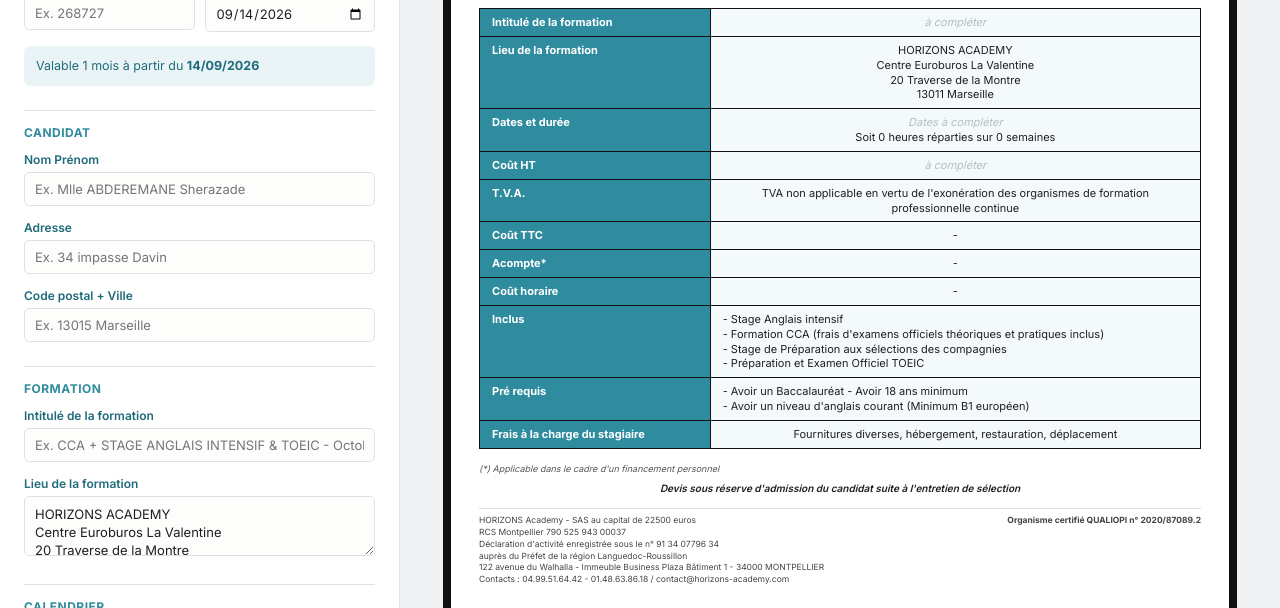
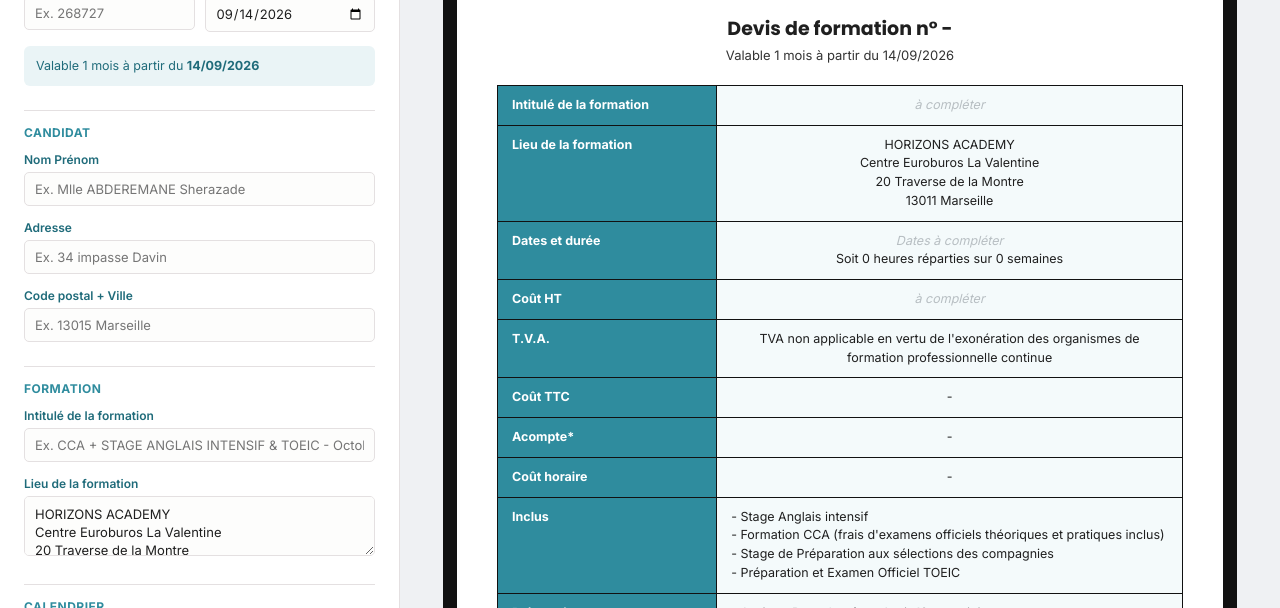
Before and after one commit to Thelaboratoire-lang/devishorizon, a plain HTML site: page index.html in a window 1280 px wide. Shown: the part 192-800 px from the top of the page. Drawn offline with Linux system fonts and the light colour scheme.

Commit message:
Update index.html

```diff
--- a/index.html
+++ b/index.html
@@ -121,16 +121,16 @@
     width:794px;
     min-height:1123px;
     background:var(--paper);
-    border:8px solid var(--black);
-    padding:20px 28px 24px;
+    border:14px solid var(--black);
+    padding:32px 40px 40px;
   }
   .dv-header{
     display:flex;
     justify-content:space-between;
     align-items:flex-start;
-    margin-bottom:14px;
+    margin-bottom:30px;
   }
-  .dv-logo{max-width:130px; max-height:65px; object-fit:contain;}
+  .dv-logo{max-width:170px; max-height:90px; object-fit:contain;}
   .dv-client{
     text-align:right;
     font-size:13px;
@@ -143,15 +143,15 @@
     text-align:center;
     font-family:'Poppins',sans-serif;
     font-weight:700;
-    font-size:16px;
+    font-size:19px;
     color:var(--ink);
-    margin:0 0 2px;
+    margin:0 0 4px;
   }
   .dv-subtitle{
     text-align:center;
-    font-size:11.5px;
+    font-size:13px;
     color:#333;
-    margin:0 0 12px;
+    margin:0 0 22px;
   }
   table.dv-table{
     width:100%;
@@ -160,10 +160,10 @@
   }
   table.dv-table td{
     border:1px solid #111;
-    padding:6px 12px;
-    font-size:11px;
+    padding:10px 14px;
+    font-size:12.5px;
     vertical-align:top;
-    line-height:1.35;
+    line-height:1.5;
   }
   table.dv-table td.dv-label{
     background:var(--teal);
@@ -178,25 +178,25 @@
   }
   table.dv-table td.dv-value.left{text-align:left;}
   .dv-note{
-    font-size:9px;
+    font-size:10.5px;
     font-style:italic;
     color:#555;
-    margin:3px 0 8px;
+    margin:4px 0 14px;
   }
   .dv-warning{
     text-align:center;
-    font-size:10px;
+    font-size:11.5px;
     font-style:italic;
     font-weight:600;
     color:var(--ink);
-    margin-bottom:14px;
+    margin-bottom:26px;
   }
   .dv-footer{
-    font-size:8.5px;
+    font-size:9.5px;
     color:#444;
-    line-height:1.4;
+    line-height:1.6;
     border-top:1px solid var(--line);
-    padding-top:6px;
+    padding-top:10px;
     display:flex;
     justify-content:space-between;
     gap:20px;
```
